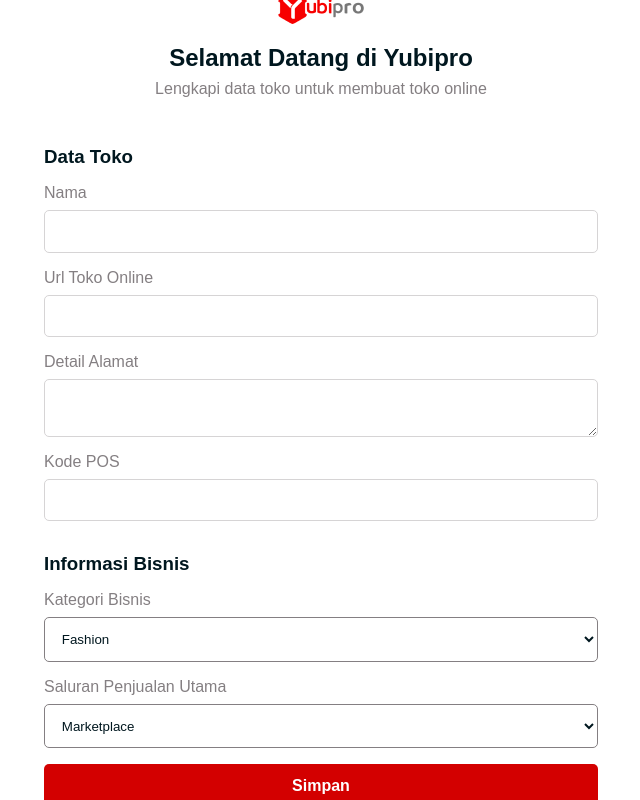
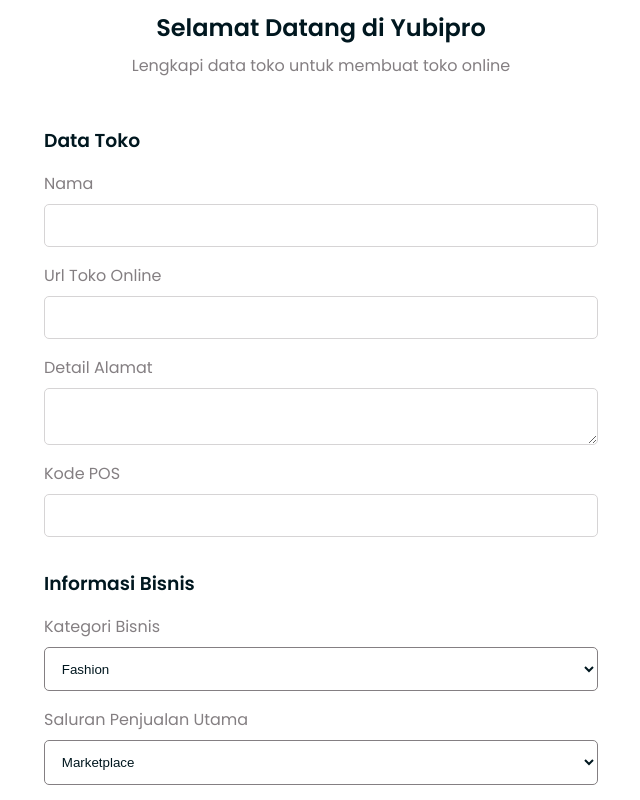
Before and after one commit to aufaroot18/yubipro, a React (Create React App) app: page / in a window 1280 px wide. Shown: the whole page, without its empty margins (319-959 px from the left). Built offline with nearby package versions, Linux system fonts and the light colour scheme.

Commit message:
refactor: move font to index.html

```diff
--- a/public/index.html
+++ b/public/index.html
@@ -24,6 +24,12 @@
       work correctly both with client-side routing and a non-root public URL.
       Learn how to configure a non-root public URL by running `npm run build`.
     -->
+    <link rel="preconnect" href="https://fonts.googleapis.com" />
+    <link rel="preconnect" href="https://fonts.gstatic.com" crossorigin />
+    <link
+      href="https://fonts.googleapis.com/css2?family=Poppins:wght@400;500;600&display=swap"
+      rel="stylesheet"
+    />
     <title>React App</title>
   </head>
   <body>
--- a/src/components/GlobalStyle/index.js
+++ b/src/components/GlobalStyle/index.js
@@ -1,8 +1,6 @@
 import { createGlobalStyle } from "styled-components";
 
 const GlobalStyle = createGlobalStyle`
-  @import url('https://fonts.googleapis.com/css2?family=Poppins:wght@400;500;600&display=swap');
-
   * {
     margin: 0;
     padding: 0;
```
